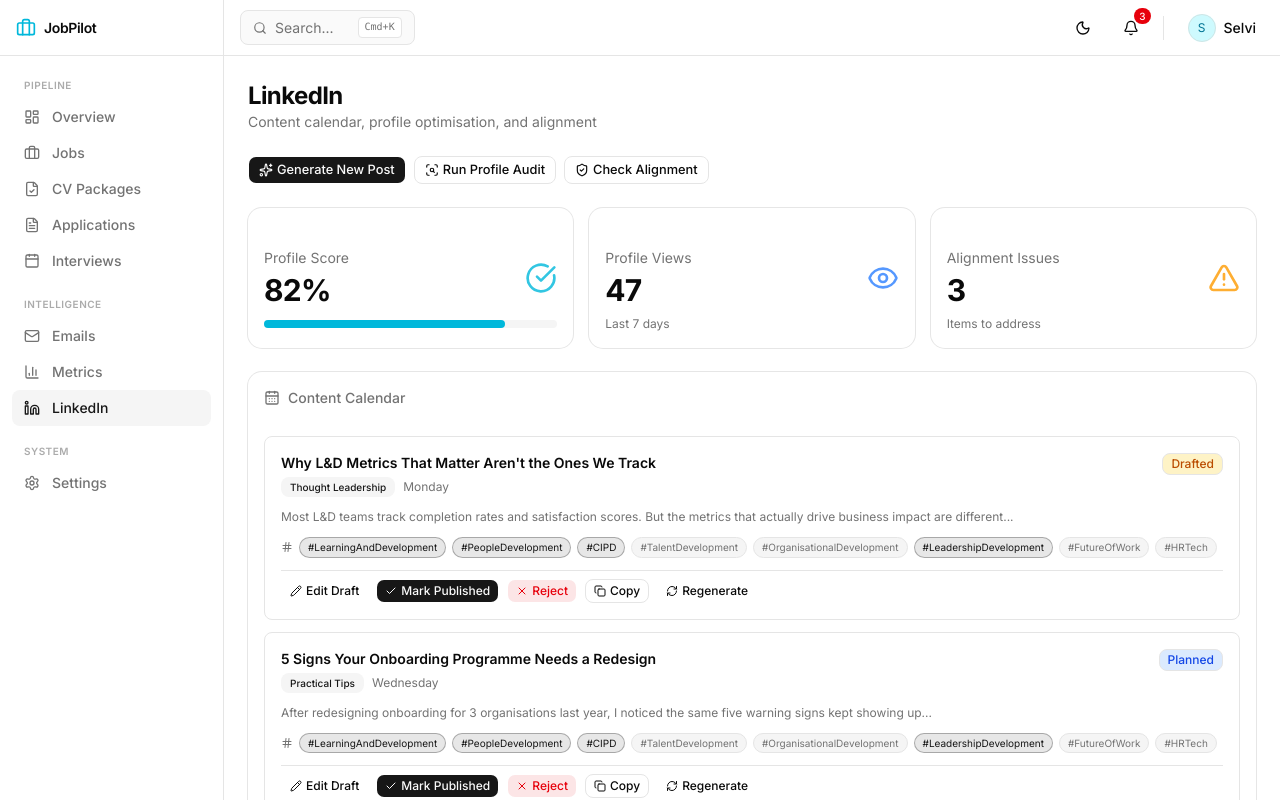
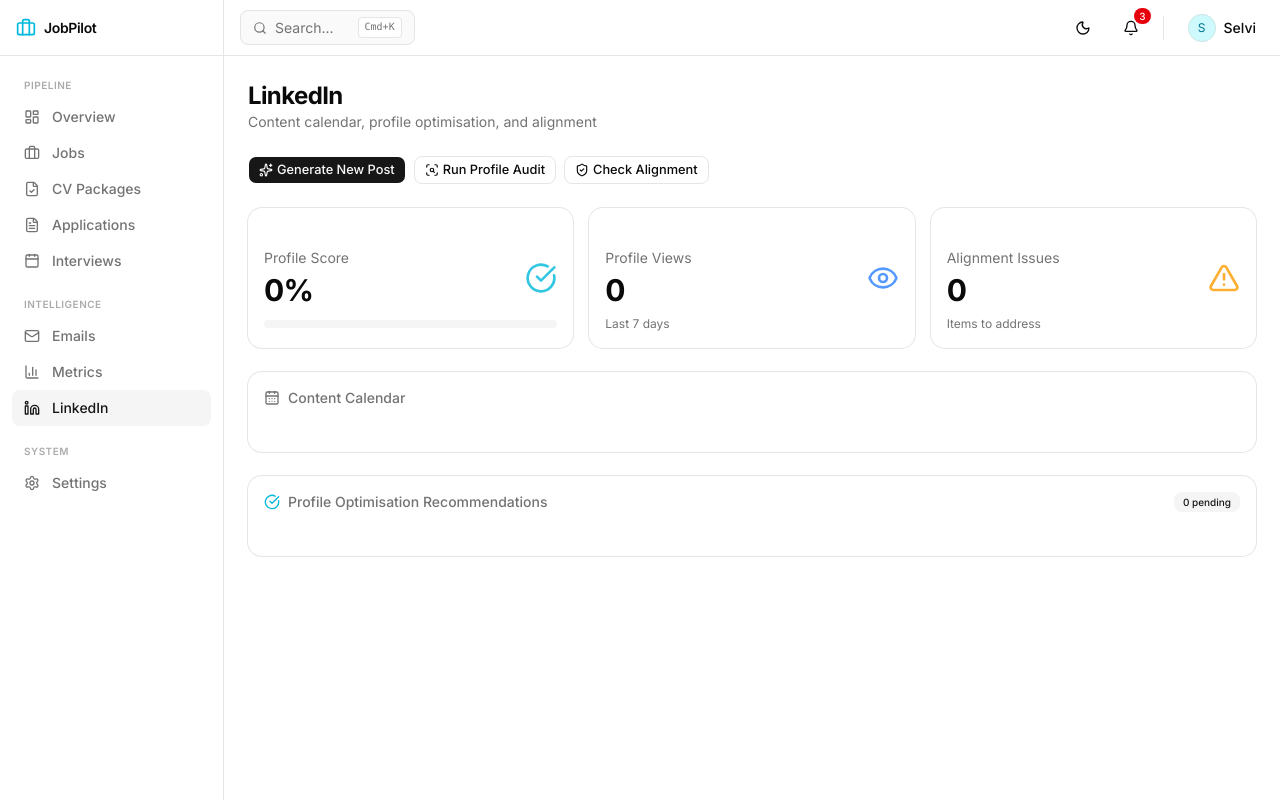
Before and after one commit to cto-venkat/selvi-job-app, a Next.js app in the folder dashboard/: page /dashboard/linkedin in a window 1280 px wide. Built offline with nearby package versions, Linux system fonts and the light colour scheme.

Commit message:
fix: remove all remaining mock data from metrics and linkedin pages

```diff
--- a/dashboard/src/app/dashboard/linkedin/page.tsx
+++ b/dashboard/src/app/dashboard/linkedin/page.tsx
@@ -54,31 +54,23 @@
 };
 
 export default function LinkedInPage() {
-  const [content, setContent] = useState(
-    mockLinkedInContent.map((p) => ({
-      ...p,
-      status: (p.status ?? "planned") as PostStatus,
-      publishedAt: p.status === "published" ? new Date().toISOString() : null,
-      rejectReason: null as string | null,
-    }))
-  );
+  type ContentItem = { id: string; topicTitle: string; contentPillar: string | null; draftText: string | null; suggestedPostDay: string | null; status: PostStatus; publishedAt: string | null; rejectReason: string | null; };
+  type RecItem = { id: string; type: string; area: string; suggestion: string; current: string; proposed: string; rationale: string; status: "pending" | "implemented" | "dismissed" };
+  type AlignItem = { id: string; issue: string; severity: string; snoozedUntil: Date | null };
+  type HashItem = { tag: string; category: string; selected: boolean };
+
+  const [content, setContent] = useState<ContentItem[]>([]);
   const [editingId, setEditingId] = useState<string | null>(null);
   const [editText, setEditText] = useState("");
   const [rejectingId, setRejectingId] = useState<string | null>(null);
   const [rejectReason, setRejectReason] = useState("");
   const [copiedId, setCopiedId] = useState<string | null>(null);
-  const [recommendations, setRecommendations] = useState(
-    mockLinkedInProfile.recommendations.map((r) => ({ ...r, status: r.status as "pending" | "implemented" | "dismissed" }))
-  );
-  const [alignmentIssues, setAlignmentIssues] = useState(
-    mockLinkedInProfile.alignmentIssues
-  );
-  const [hashtags, setHashtags] = useState(
-    mockLinkedInProfile.suggestedHashtags
-  );
+  const [recommendations, setRecommendations] = useState<RecItem[]>([]);
+  const [alignmentIssues, setAlignmentIssues] = useState<AlignItem[]>([]);
+  const [hashtags, setHashtags] = useState<HashItem[]>([]);
   const [toast, setToast] = useState<string | null>(null);
   const [regeneratingId, setRegeneratingId] = useState<string | null>(null);
-  const profile = mockLinkedInProfile;
+  const profile = { completenessScore: 0, recentViews: 0, alignmentIssues: [] as AlignItem[] };
 
   function showToast(message: string) {
     setToast(message);
--- a/dashboard/src/app/dashboard/metrics/page.tsx
+++ b/dashboard/src/app/dashboard/metrics/page.tsx
@@ -12,6 +12,11 @@
   mockMetricGoals,
   mockMetricInsights,
 } from "@/lib/mock-data";
+
+// Use empty arrays instead of mock data for production
+const emptySourceData: typeof mockSourceData = [];
+const emptyPipelineFunnel: typeof mockPipelineFunnel = [];
+const emptyInsights: typeof mockMetricInsights = [];
 import {
   LineChart,
   Line,
@@ -57,15 +62,13 @@
   const [dateRange, setDateRange] = useState<DateRange>("3m");
   const [showComparison, setShowComparison] = useState(false);
   const [sourceFilter, setSourceFilter] = useState<SourceFilter>(null);
-  const [goals, setGoals] = useState(mockMetricGoals);
+  const [goals, setGoals] = useState<typeof mockMetricGoals>({ applicationsPerWeek: { target: 0, actual: 0 }, responseRate: { target: 0, actual: 0 }, interviewsPerMonth: { target: 0, actual: 0 }, offersPerQuarter: { target: 0, actual: 0 } });
   const [editingGoal, setEditingGoal] = useState<string | null>(null);
   const [goalInput, setGoalInput] = useState("");
 
   // Filter data by date range
   const data = useMemo(() => {
-    if (dateRange === "1w") return mockMetricsWeekly.slice(-1);
-    if (dateRange === "1m") return mockMetricsWeekly.slice(-4);
-    return mockMetricsWeekly;
+    return [] as typeof mockMetricsWeekly;
   }, [dateRange]);
 
   // Calculate comparison deltas
@@ -391,7 +394,7 @@
             <div className="h-64">
               <ResponsiveContainer width="100%" height="100%">
                 <BarChart
-                  data={mockSourceData}
+                  data={emptySourceData}
                   layout="vertical"
                   onClick={(e) => {
                     if (e?.activeLabel) handleSourceClick(String(e.activeLabel));
@@ -426,7 +429,7 @@
                     radius={[0, 4, 4, 0]}
                     className="cursor-pointer"
                   >
-                    {mockSourceData.map((entry, index) => (
+                    {emptySourceData.map((entry, index) => (
                       <Cell
                         key={`cell-${index}`}
                         fill={sourceColors[index % sourceColors.length]}
@@ -454,7 +457,7 @@
           <CardContent>
             <div className="h-64">
               <ResponsiveContainer width="100%" height="100%">
-                <BarChart data={mockPipelineFunnel} layout="vertical">
+                <BarChart data={emptyPipelineFunnel} layout="vertical">
                   <CartesianGrid
                     strokeDasharray="3 3"
                     className="stroke-border"
@@ -567,7 +570,7 @@
         </CardHeader>
         <CardContent>
           <div className="grid gap-3 sm:grid-cols-2 lg:grid-cols-3">
-            {mockMetricInsights.map((insight, i) => (
+            {emptyInsights.map((insight, i) => (
               <div
                 key={i}
                 className="flex items-start gap-2 rounded-md border border-border p-3"
```
